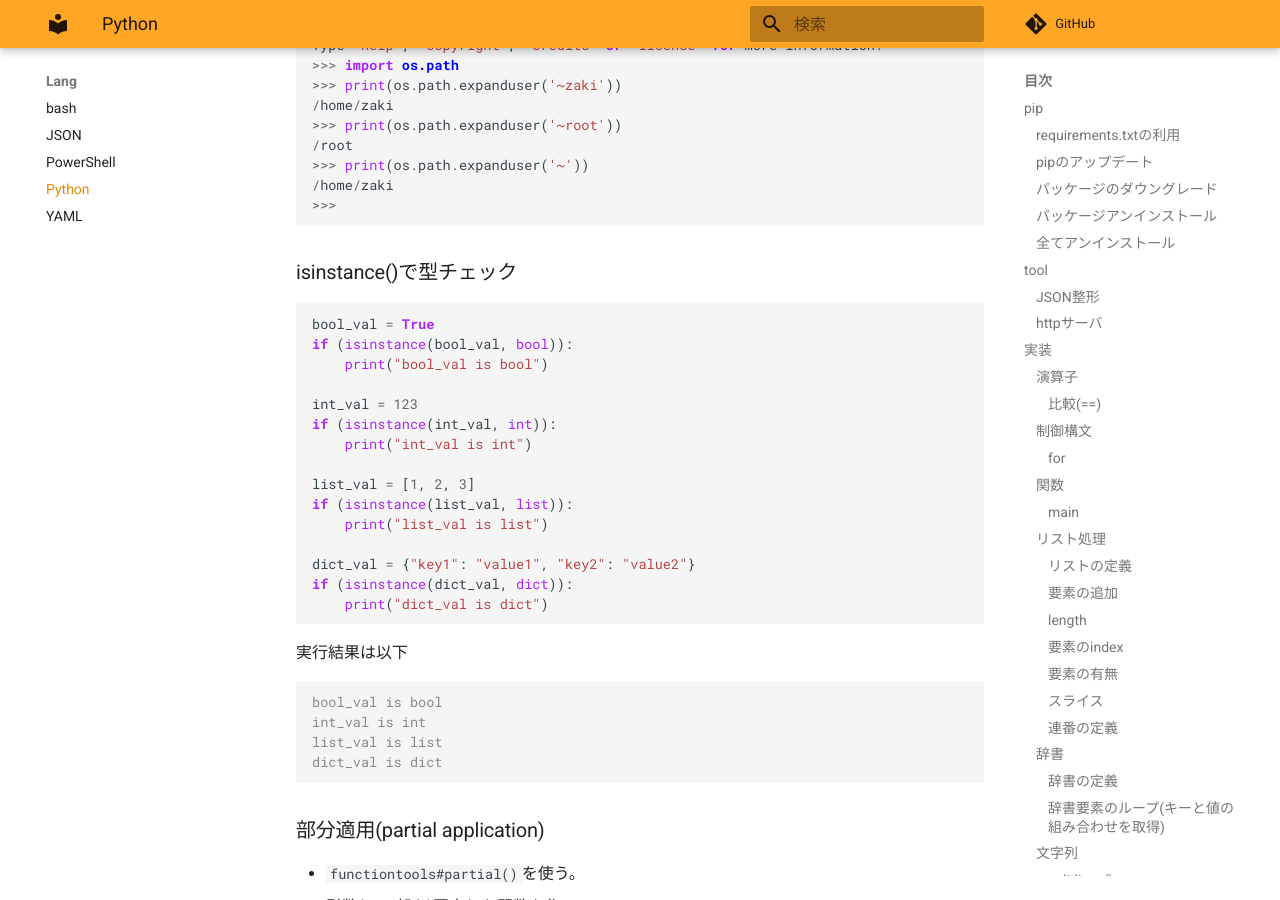
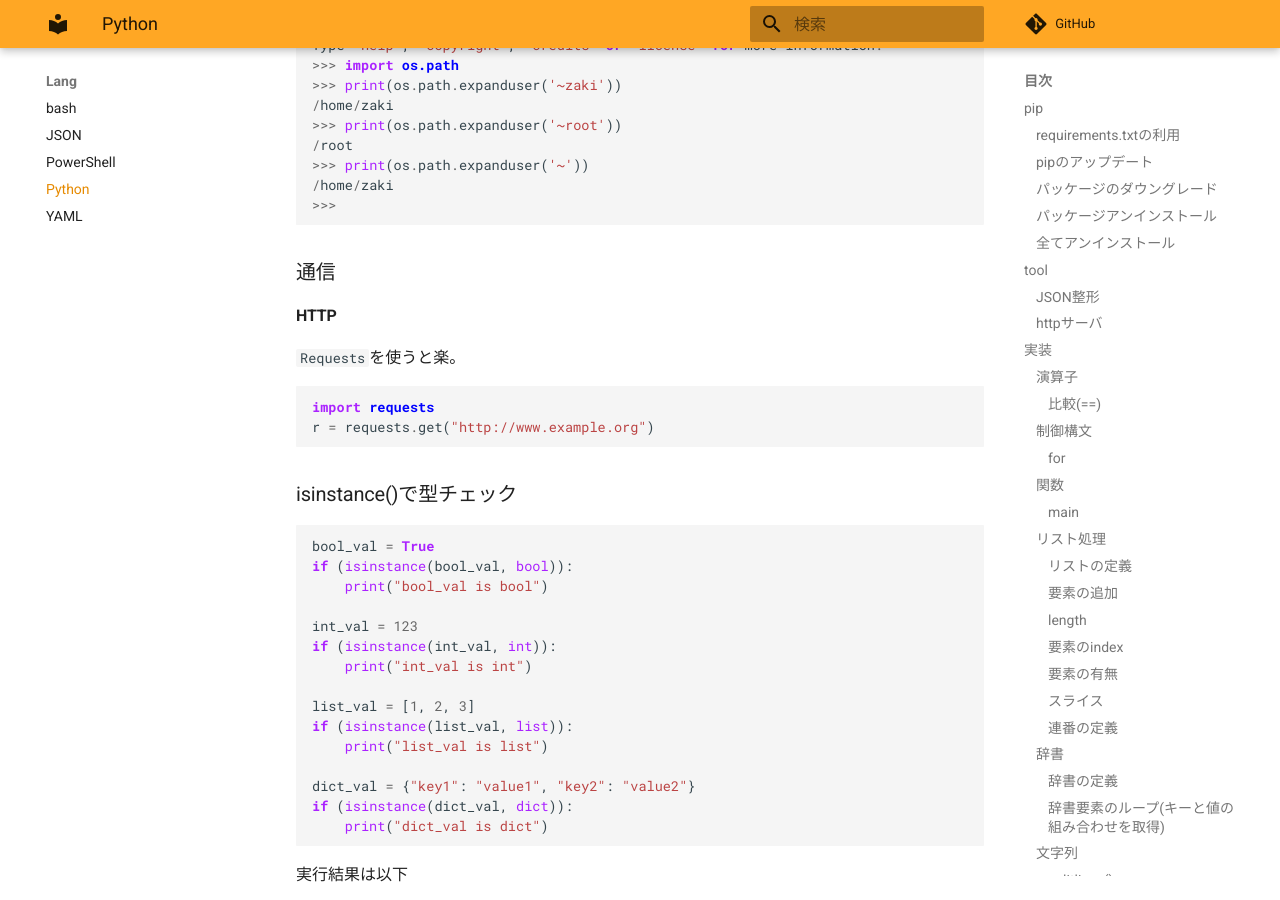
Before and after one commit to zaki-lknr/docs, an MkDocs documentation site: the page built from docs/lang/python.md, in a window 1280 px wide and 900 px high, scrolled down 7876 px. Built offline with MkDocs 1.6.1 and Material for MkDocs 9.7.7, drawn with Linux system fonts in a browser that asks for light colours; comment, search, counter and statistics services are not loaded.

Commit message:
add: lang/python: requestsでHTTP

````diff
--- a/docs/lang/python.md
+++ b/docs/lang/python.md
@@ -408,6 +408,17 @@ Type "help", "copyright", "credits" or "license" for more information.
 >>>
 ```
 
+### 通信
+
+#### HTTP
+
+`Requests`を使うと楽。
+
+```python
+import requests
+r = requests.get("http://www.example.org")
+```
+
 ### isinstance()で型チェック
 
 ```python
````
